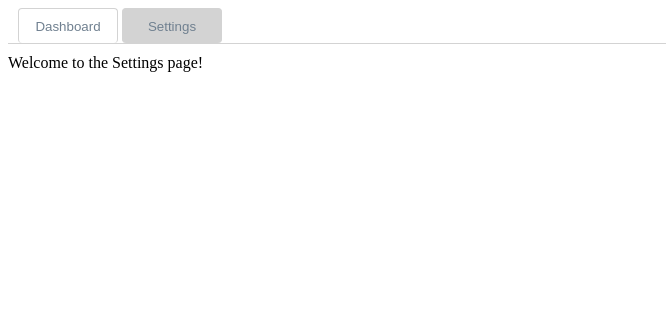
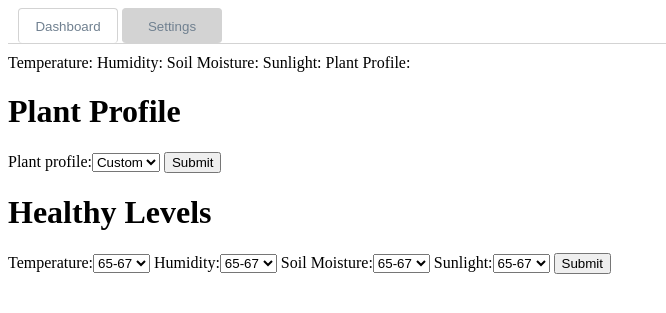
Before and after one commit to colestrine/NYSG, a Django app: page /settings/ in a window 1280 px wide. Shown: the top 313 px of the page, without its empty margins (0-666 px from the left). Run offline with Django 3.2, Linux system fonts and the light colour scheme.

Commit message:
Built healthy levels and plant profile forms

```diff
--- /dev/null
+++ b/UI/greenhouse/healthy_levels.txt
@@ -0,0 +1 @@
+testtesttesttest
--- /dev/null
+++ b/UI/greenhouse/scripts/data_handler.py
@@ -0,0 +1,5 @@
+class data_handler:
+	def write_healthy_levels(temperature, humidity, soil_moisture, sunlight):
+		healthy_levels_file = open('healthy_levels.txt', 'w')
+		healthy_levels_file.write("test")
+		healthy_levels_file.close()
--- /dev/null
+++ b/UI/greenhouse/settings/forms.py
@@ -0,0 +1,17 @@
+from django import forms
+
+class PlantProfileForm(forms.Form):
+	plant_profile_choices = [("custom", "Custom")]
+
+	plant_profile = forms.ChoiceField(required=False, choices=plant_profile_choices)
+
+class HealthyLevelsForm(forms.Form):
+	temperature_choices = [("65_67", "65-67"), ("68_70", "68-70"), ("71_73", "71-73"), ("74_76", "74-76")]
+	humidity_choices = [("65_67", "65-67"), ("68_70", "68-70"), ("71_73", "71-73"), ("74_76", "74-76")]
+	soil_moisture_choices = [("65_67", "65-67"), ("68_70", "68-70"), ("71_73", "71-73"), ("74_76", "74-76")]
+	sunlight_choices = [("65_67", "65-67"), ("68_70", "68-70"), ("71_73", "71-73"), ("74_76", "74-76")]
+
+	temperature = forms.ChoiceField(required=False, choices=temperature_choices)
+	humidity = forms.ChoiceField(required=False, choices=humidity_choices)
+	soil_moisture = forms.ChoiceField(required=False, label="Soil Moisture", choices=soil_moisture_choices)
+	sunlight = forms.ChoiceField(required=False, choices=sunlight_choices)
--- a/UI/greenhouse/settings/views.py
+++ b/UI/greenhouse/settings/views.py
@@ -1,6 +1,45 @@
 from django.shortcuts import render
-from django.http import HttpResponse
+from django.http import HttpResponse, HttpResponseRedirect
+from .forms import HealthyLevelsForm, PlantProfileForm
+from scripts.data_handler import data_handler
 
 # Create your views here.
 def index(request):
-	return render(request, 'Settings/settings.html')
+	# If request is POST type, form was submitted - process request
+	if request.method == 'POST':
+		# Instantiate form objects with POST data
+		plant_profile_form = PlantProfileForm(request.POST)
+		healthy_levels_form = HealthyLevelsForm(request.POST)
+
+		# Check each form to see if it is valid. If valid, scrape data. If not, enter empty placeholder.
+		if healthy_levels_form.is_valid():
+			temperature = healthy_levels_form.cleaned_data['temperature']
+			humidity = healthy_levels_form.cleaned_data['humidity']
+			soil_moisture = healthy_levels_form.cleaned_data['soil_moisture']
+			sunlight = healthy_levels_form.cleaned_data['sunlight']
+
+			data_handler.write_healthy_levels(temperature, humidity, soil_moisture, sunlight)
+
+		else:
+			temperature = ''
+			humidity = ''
+			soil_moisture = ''
+			sunlight = ''
+
+		if plant_profile_form.is_valid():
+			plant_profile = plant_profile_form.cleaned_data['plant_profile']
+		else:
+			plant_profile = ''
+
+	# If not POST, then no form submitted - instantiate blank forms
+	else:
+		temperature = ''
+		humidity = ''
+		soil_moisture = ''
+		sunlight = ''
+		plant_profile = ''
+
+		plant_profile_form = PlantProfileForm()
+		healthy_levels_form = HealthyLevelsForm()
+
+	return render(request, 'Settings/settings.html', {'healthy_levels_form': healthy_levels_form, 'plant_profile_form': plant_profile_form, 'temperature': temperature, 'humidity': humidity, 'soil_moisture': soil_moisture, 'sunlight': sunlight, 'plant_profile': plant_profile})
--- a/UI/greenhouse/templates/Settings/settings.html
+++ b/UI/greenhouse/templates/Settings/settings.html
@@ -5,5 +5,29 @@ Settings
 {% endblock %}
 
 {% block content %}
-Welcome to the Settings page!
+
+Temperature:
+{{ temperature }}
+Humidity:
+{{ humidity }}
+Soil Moisture:
+{{ soil_moisture }}
+Sunlight:
+{{ sunlight }}
+Plant Profile:
+{{ plant_profile }}
+
+<h1>Plant Profile</h1>
+<form action="/settings/" method="post">
+    {% csrf_token %}
+    {{ plant_profile_form }}
+    <input type="submit" value="Submit">
+</form>
+
+<h1>Healthy Levels</h1>
+<form action="/settings/" method="post">
+    {% csrf_token %}
+    {{ healthy_levels_form }}
+    <input type="submit" value="Submit">
+</form>
 {% endblock %}
```
Also changed, not shown: Interface Files/README-Interface Files.md (added, +1 -0 lines), Interface Files/healthy_levels.txt (added), README.md, UI/greenhouse/scripts/healthy_levels.txt (added).
